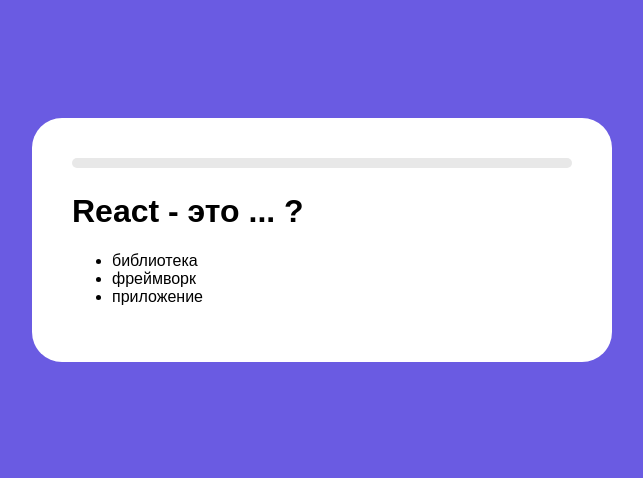
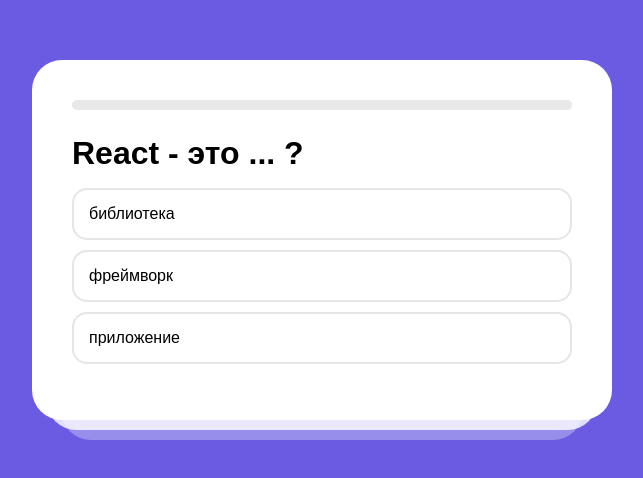
Before and after one commit to Nick536363/React_QuizShow, a React (Create React App) app: page / in a window 1280 px wide. Shown: the part 160-638 px from the top of the page, without its empty margins (318-961 px from the left). Built offline with nearby package versions, Linux system fonts and the light colour scheme.

Commit message:
added styles for questions in App.js

```diff
--- a/src/App.css
+++ b/src/App.css
@@ -1,2 +1,50 @@
 body { margin: 0; font-family: ‘Nunito’, sans-serif; -webkit-font-smoothing: antialiased; -moz-osx-font-smoothing: grayscale; background-color: #6a5be2; display: flex; align-items: center; justify-content: center; height: 100vh; }
 .App { width: 500px; border-radius: 30px; padding: 40px; background-color: #fff; position: relative; }
+.App:before,
+.App:after {
+    content: '';
+    display: block;
+    height: 50px;
+    border-bottom-left-radius: 30px;
+    border-bottom-right-radius: 30px;
+    position: absolute;
+    left: 50%;
+    transform: translateX(-50%);
+}
+
+.App:before {
+    width: 95%;
+    bottom: -10px;
+    background-color: rgba(255, 255, 255, 0.8);
+    z-index: 0;
+}
+
+.App:after {
+    width: 90%;
+    bottom: -20px;
+    background-color: rgba(255, 255, 255, 0.3);
+    z-index: 1;
+}
+
+.App h1 {
+    margin: 0;
+}
+
+.App ul {
+    list-style: none;
+    padding: 0;
+}
+
+.App ul li {
+    padding: 15px;
+    border: 2px solid rgba(0, 0, 0, 0.1);
+    border-radius: 15px;
+    margin-bottom: 10px;
+    cursor: pointer;
+    transition: all 0.1s ease-in-out;
+}
+
+.App ul li:hover {
+    border: 2px solid rgba(0, 0, 0, 0.3);
+background-color: #31ec31;
+}
```
